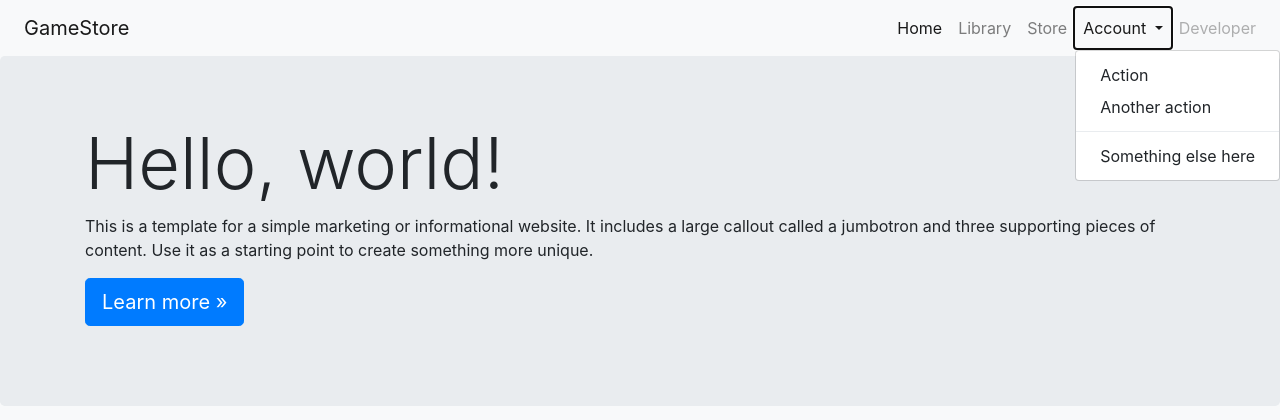
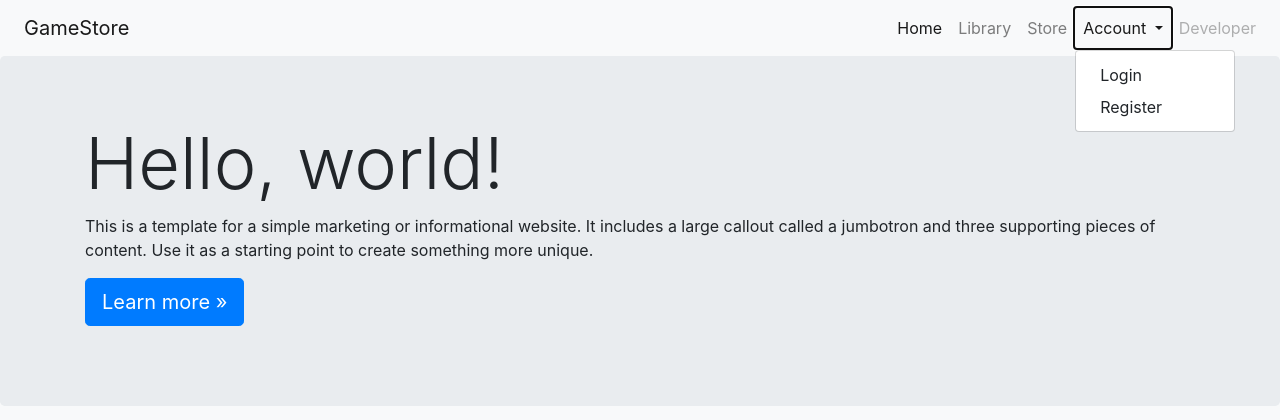
Before and after one commit to MEstlander/GameStore, a Django app: page / in a window 1280 px wide, after a click on "Account". Shown: the top 420 px of the page. Run offline with Django 3.2, Linux system fonts and the light colour scheme; some libraries are stand-ins or nearby versions.

Commit message:
Change page titles and account dropdown

```diff
--- a/gamestore/store/templates/base.html
+++ b/gamestore/store/templates/base.html
@@ -7,7 +7,7 @@
     <link rel="stylesheet" href="{% static 'bootstrap/dist/css/bootstrap.css' %}">
     <script src="{% static 'jquery/dist/jquery.js' %}"></script>
     <script src="{% static 'bootstrap/dist/js/bootstrap.bundle.js' %}"></script>
-    <title>base</title>
+    <title>{{ title }}</title>
 </head>
 <body class="bg-light">
     <div class="container-fluid px-0">
@@ -34,10 +34,14 @@
                             Account
                         </a>
                         <div class="dropdown-menu" aria-labelledby="navbarDropdown">
-                            <a class="dropdown-item" href="#">Action</a>
-                            <a class="dropdown-item" href="#">Another action</a>
+                            {% if user.is_authenticated %}
+                            <a class="dropdown-item" href="#">View profile</a>
                             <div class="dropdown-divider"></div>
-                            <a class="dropdown-item" href="#">Something else here</a>
+                            <a class="dropdown-item" href="#">Logout</a>
+                            {% else %}
+                            <a class="dropdown-item" href="#">Login</a>
+                            <a class="dropdown-item" href="#">Register</a>
+                            {% endif %}
                         </div>
                     </li>
                     <li class="nav-item">
--- a/gamestore/store/views.py
+++ b/gamestore/store/views.py
@@ -5,15 +5,24 @@ from .forms import GameFrom
 
 
 def homepage(request):
-    return render(request, 'base.html', { 'content': 'homepage/content.html' })
+    return render(request, 'base.html', {
+        'title': 'GameStore - Home',
+        'content': 'homepage/content.html'
+    })
 
 
 def store(request):
-    return render(request, 'base.html', { 'content': 'store/content.html' })
+    return render(request, 'base.html', {
+        'title': 'GameStore - Store',
+        'content': 'store/content.html'
+    })
 
 
 def library(request):
-    return render(request, 'base.html', { 'content': 'library/content.html' })
+    return render(request, 'base.html', {
+        'title': 'GameStore - Library',
+        'content': 'library/content.html'
+    })
 
 
 @login_required()
```
